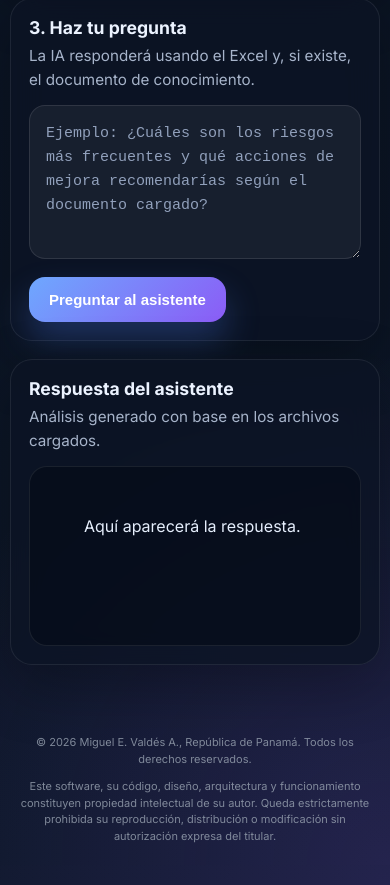
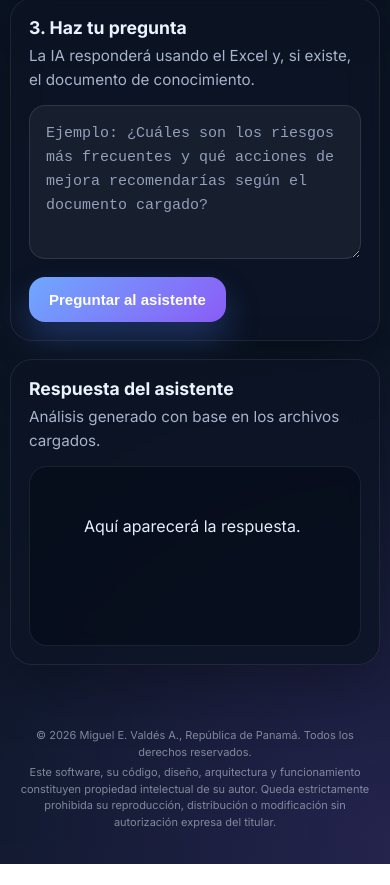
Before and after one commit to Michael99x/Assistant-ai-test, a plain HTML site: page index.html in a window 390 px wide. Shown: the part 1251-2136 px from the top of the page. After the commit the page ends 2115 px from the top, so only its background shows below. Drawn offline with nearby package versions, Linux system fonts and the light colour scheme.

Commit message:
Update style.css

```diff
--- a/style.css
+++ b/style.css
@@ -342,15 +342,17 @@ button:disabled {
   }
 
 .footer {
-  max-width: 800px;
-  margin: 40px auto 20px auto;
-  padding: 10px 20px;
-  text-align: center;
-  font-size: 11px;     /* tamaño más pequeño */
-  line-height: 1.5;
-  color: #9aa4b2;
-  opacity: 0.8;
+  max-width: 800px !important;
+  margin: 40px auto 20px auto !important;
+  padding: 10px 20px !important;
+  text-align: center !important;
+  font-size: 11px !important;
+  line-height: 1.5 !important;
+  color: #9aa4b2 !important;
+  opacity: 0.8 !important;
 }
 
-
+.footer p {
+  margin: 4px 0 !important;
 }
+}
```
